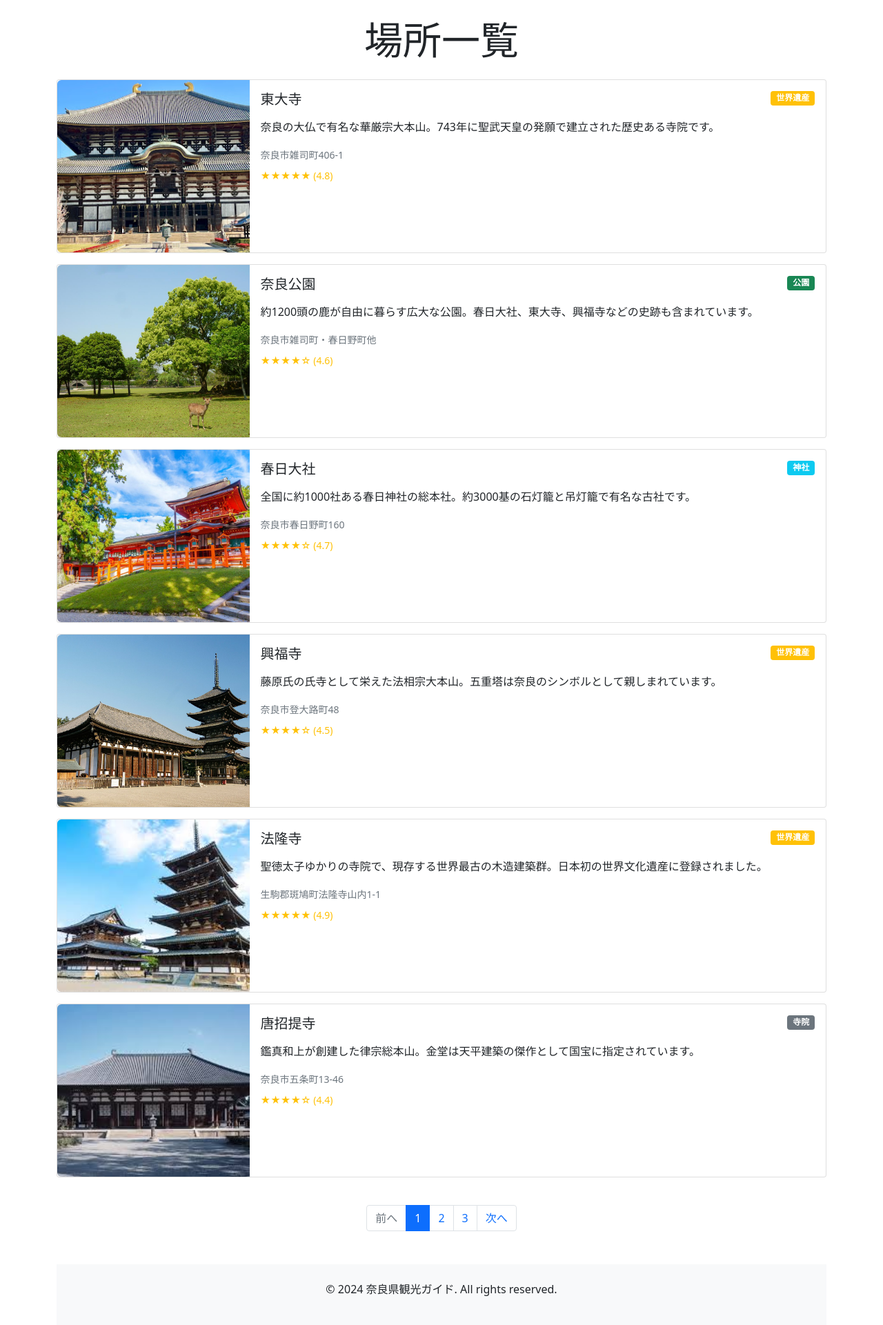
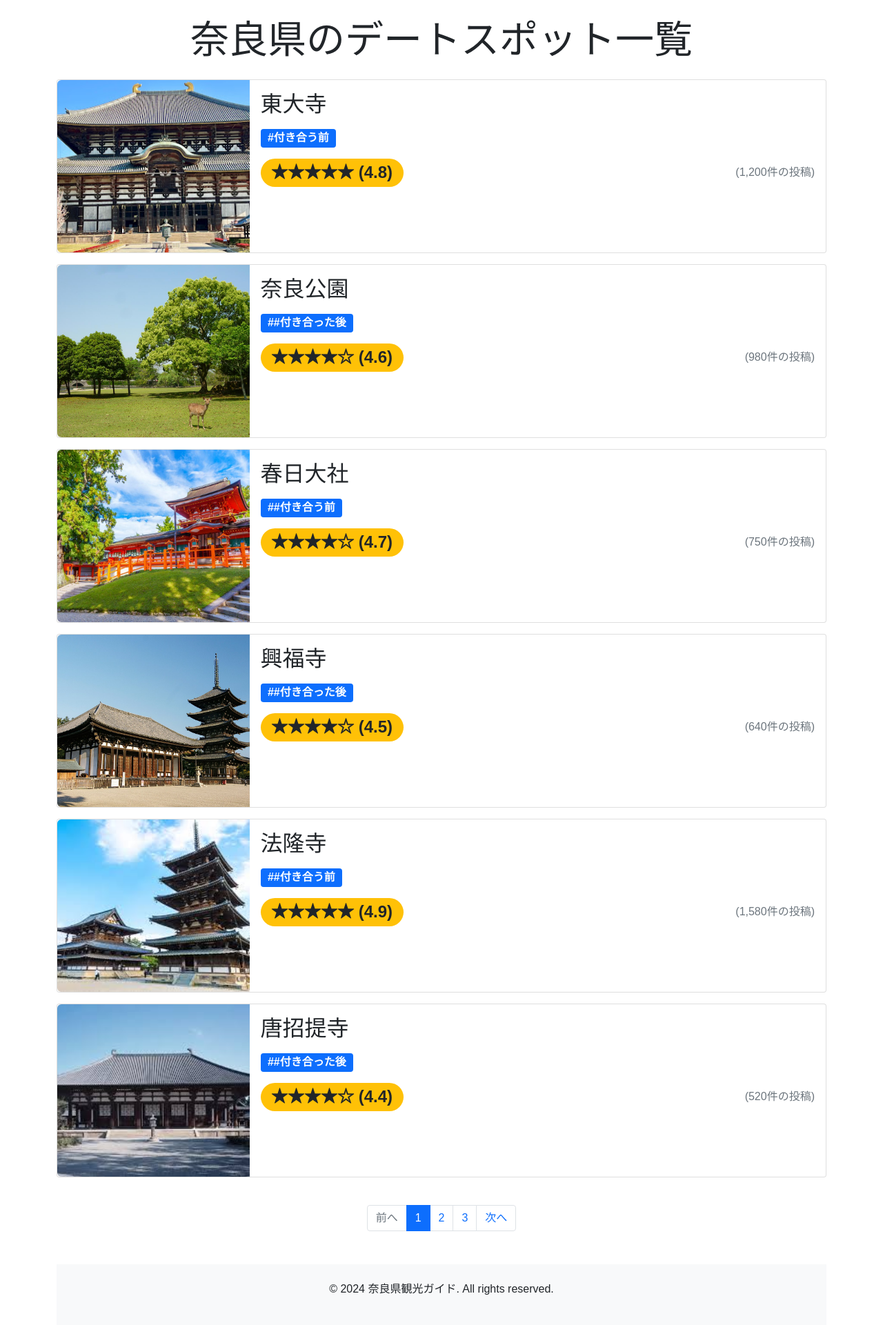
Before and after one commit to ceres-hackathon-2025/team-b-0903, a Laravel app: page /places in a window 1280 px wide. Shown: the whole page at 69% size. Run offline with Laravel 12, Linux system fonts and the light colour scheme; some web fonts are replaced.

Commit message:
test用フォントデータの追加とスポット一覧画面のブラッシュアップ

```diff
--- a/resources/views/places.blade.php
+++ b/resources/views/places.blade.php
@@ -1,64 +1,53 @@
 <?php
+$prefecture = '奈良県';
 $places = [
     [
         'name' => '東大寺',
-        'category' => '世界遺産',
-        'category_class' => 'bg-warning',
-        'description' => '奈良の大仏で有名な華厳宗大本山。743年に聖武天皇の発願で建立された歴史ある寺院です。',
-        'address' => '奈良市雑司町406-1',
         'rating' => '★★★★★ (4.8)',
+        'tag' => '付き合う前',
         'image_id' => '01',
-        'link' => '#'
+        'link' => '#',
+        'countreviews' => 1200
     ],
     [
         'name' => '奈良公園',
-        'category' => '公園',
-        'category_class' => 'bg-success',
-        'description' => '約1200頭の鹿が自由に暮らす広大な公園。春日大社、東大寺、興福寺などの史跡も含まれています。',
-        'address' => '奈良市雑司町・春日野町他',
         'rating' => '★★★★☆ (4.6)',
+        'tag' => '#付き合った後',
         'image_id' => '02',
-        'link' => '#'
+        'link' => '#',
+        'countreviews' => 980
     ],
     [
         'name' => '春日大社',
-        'category' => '神社',
-        'category_class' => 'bg-info',
-        'description' => '全国に約1000社ある春日神社の総本社。約3000基の石灯籠と吊灯籠で有名な古社です。',
-        'address' => '奈良市春日野町160',
         'rating' => '★★★★☆ (4.7)',
+        'tag' => '#付き合う前',
         'image_id' => '03',
-        'link' => '#'
+        'link' => '#',
+        'countreviews' => 750
     ],
     [
         'name' => '興福寺',
-        'category' => '世界遺産',
-        'category_class' => 'bg-warning',
-        'description' => '藤原氏の氏寺として栄えた法相宗大本山。五重塔は奈良のシンボルとして親しまれています。',
-        'address' => '奈良市登大路町48',
         'rating' => '★★★★☆ (4.5)',
+        'tag' => '#付き合った後',
         'image_id' => '04',
-        'link' => '#'
+        'link' => '#',
+        'countreviews' => 640
     ],
     [
         'name' => '法隆寺',
-        'category' => '世界遺産',
-        'category_class' => 'bg-warning',
-        'description' => '聖徳太子ゆかりの寺院で、現存する世界最古の木造建築群。日本初の世界文化遺産に登録されました。',
-        'address' => '生駒郡斑鳩町法隆寺山内1-1',
         'rating' => '★★★★★ (4.9)',
+        'tag' => '#付き合う前',
         'image_id' => '05',
-        'link' => '#'
+        'link' => '#',
+        'countreviews' => 1580
     ],
     [
         'name' => '唐招提寺',
-        'category' => '寺院',
-        'category_class' => 'bg-secondary',
-        'description' => '鑑真和上が創建した律宗総本山。金堂は天平建築の傑作として国宝に指定されています。',
-        'address' => '奈良市五条町13-46',
         'rating' => '★★★★☆ (4.4)',
+        'tag' => '#付き合った後',
         'image_id' => '06',
-        'link' => '#'
+        'link' => '#',
+        'countreviews' => 520
     ]
 ];
 ?>
@@ -67,9 +56,18 @@ $places = [
 <head>
     <meta charset="UTF-8">
     <meta name="viewport" content="width=device-width, initial-scale=1.0">
-    <title>奈良県の史跡・観光地</title>
+    <title><?= $prefecture ?>のデートスポット一覧</title>
     <link href="https://cdn.jsdelivr.net/npm/bootstrap@5.1.3/dist/css/bootstrap.min.css" rel="stylesheet">
     <style>
+        @font-face {
+            font-family: 'GenEiMGothic2-Bold';
+            src: url('./font/GenEiMGothic2-Bold.ttf') format('truetype');
+        }
+
+        body {
+            font-family: 'GenEiMGothic2-Bold', sans-serif;
+        }
+
         .place-card {
             transition: transform 0.2s;
             cursor: pointer;
@@ -104,7 +102,7 @@ $places = [
 <body>
     <div class="container">
         <header class="my-4 text-center">
-            <h1 class="display-4">場所一覧</h1>
+            <h1 class="display-4"><?= $prefecture ?>のデートスポット一覧</h1>
         </header>
 
         <main>
@@ -124,17 +122,14 @@ $places = [
                                 <div class="col-md-9">
                                     <div class="card-body">
                                         <div class="d-flex justify-content-between align-items-start mb-2">
-                                            <h5 class="card-title"><?= htmlspecialchars($place['name']) ?></h5>
-                                            <span class="badge <?= $place['category_class'] ?> category-badge"><?= htmlspecialchars($place['category']) ?></span>
+                                            <h2 class="card-title"><?= htmlspecialchars($place['name']) ?></h5>
                                         </div>
-                                        <p class="card-text"><?= htmlspecialchars($place['description']) ?></p>
-                                        <div class="mb-2">
-                                            <small class="text-muted">
-                                                <i class="bi bi-geo-alt"></i> <?= htmlspecialchars($place['address']) ?>
-                                            </small>
+                                        <div class="mb-3">
+                                            <span class="badge bg-primary bg-color-blue text-white category-badge fs-6">#<?= htmlspecialchars($place['tag']) ?></span>
                                         </div>
                                         <div class="d-flex justify-content-between align-items-center">
-                                            <small class="text-warning"><?= htmlspecialchars($place['rating']) ?></small>
+                                            <span class="badge rounded-pill bg-warning text-dark fs-4"><?= htmlspecialchars($place['rating']) ?></span>
+                                            <small class="text-muted fs-6">(<?= number_format($place['countreviews']) ?>件の投稿)</small>
                                         </div>
                                     </div>
                                 </div>
```
Also changed, not shown: 1 other file.
